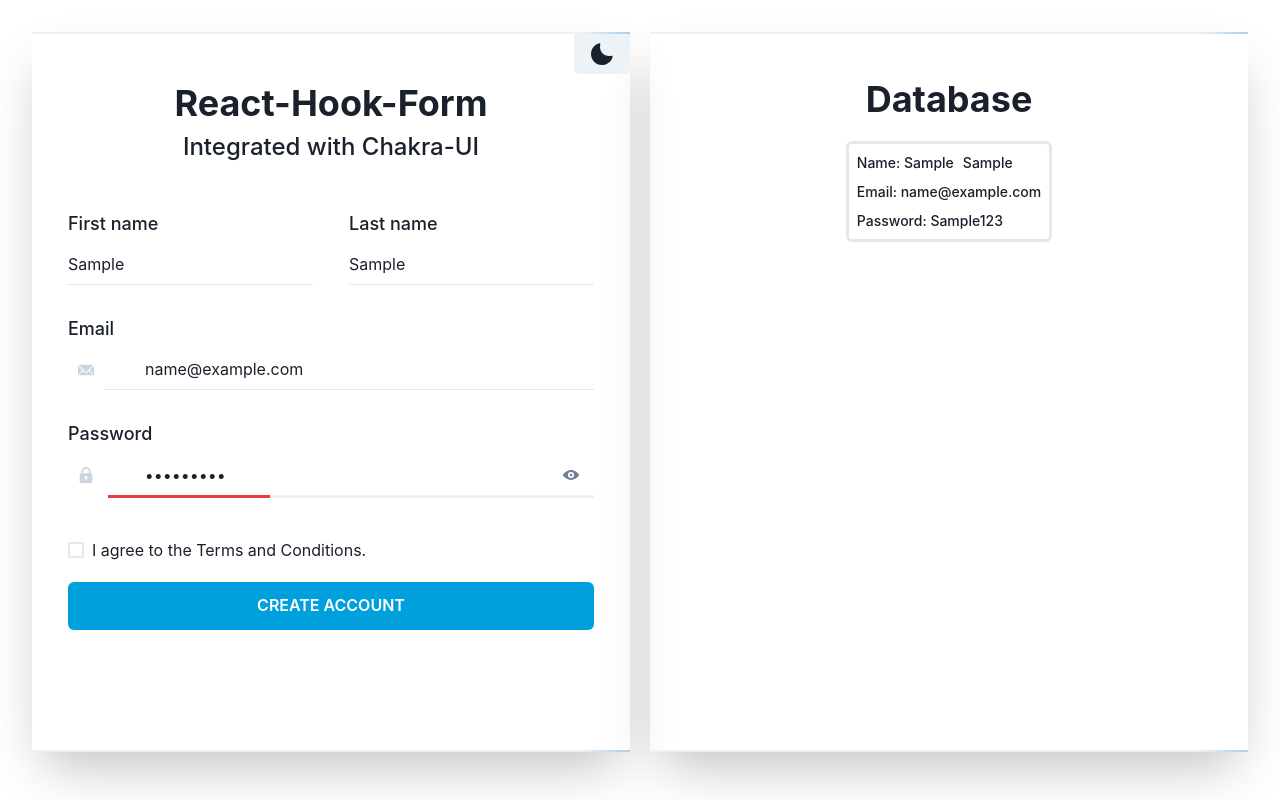
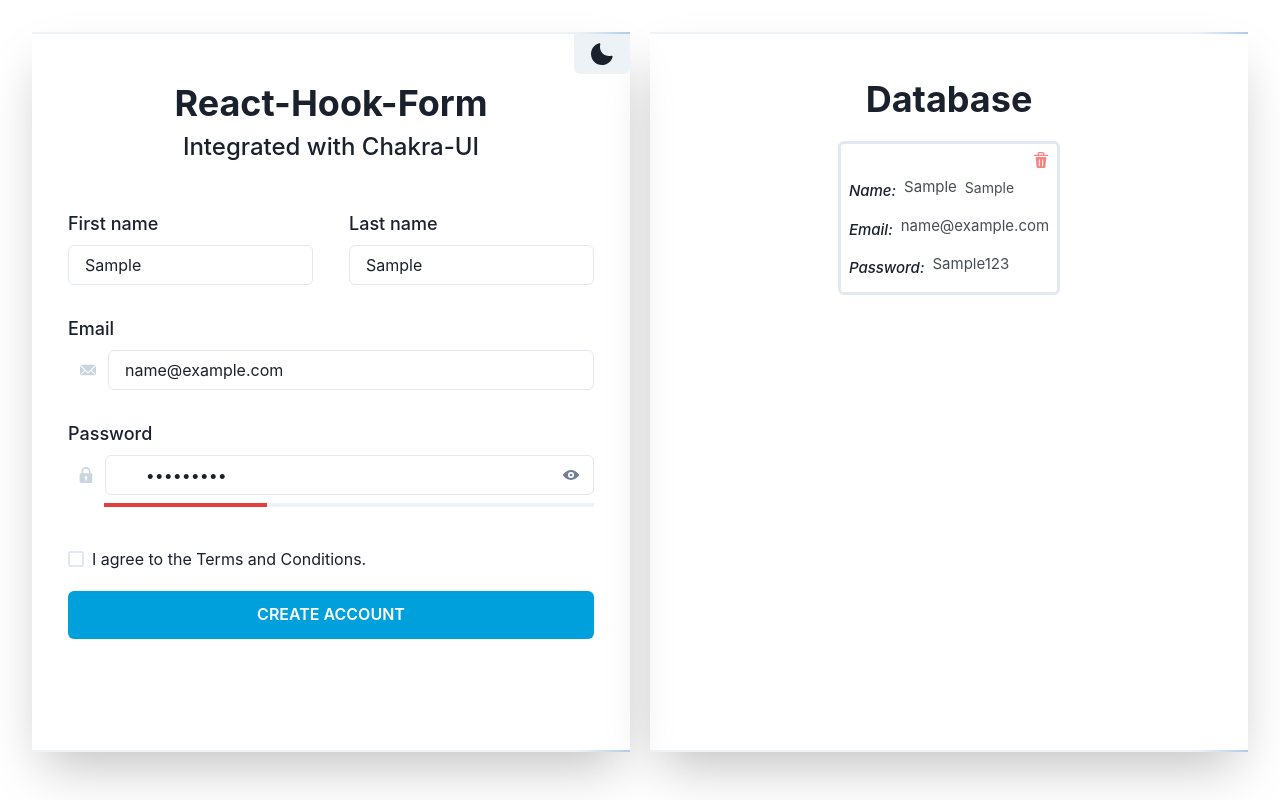
Before and after one commit to gabrielpenteado/react-form, a React (Vite) app: page / in a window 1280 px wide. Both pictures are taken after typing "Sample", "Sample", "name@example.com", "Sample123" into the empty fields and a click on the button "CREATE ACCOUNT". Built offline with nearby package versions, Linux system fonts and the light colour scheme.

Commit message:
created userCard

```diff
--- a/src/components/DataDisplay.tsx
+++ b/src/components/DataDisplay.tsx
@@ -5,43 +5,24 @@
 import {
   Box,
   Heading,
-  HStack,
-  Stack,
-  Stat,
-  StatHelpText,
-  StatLabel
 } from "@chakra-ui/react";
 
 import { IUser } from "../contexts/UserDataContext"
+import { UserCard } from "./DataDisplay/UserCard";
 
 export function DataDisplay() {
 
   const context = useContext(UserContext);
 
-  const usersArray: IUser[] = context.userList;
+  const usersArray: IUser[] | undefined = context.userList;
 
 
   return (
     <Box display="flex" flexDirection={"column"} alignItems="center">
       <Heading as="h1" fontSize={["2xl", "2xl", "4xl"]} pt="44px"> Database </Heading>
 
-      {usersArray.map((user, index) =>
-        <Stat mt={5} key={index}>
-          <Stack
-            p={2}
-            borderWidth="3px"
-            borderRadius="md"
-            direction="column"
-            align="flex-start"
-          >
-            <HStack>
-              <StatLabel>Name: {user.firstname}</StatLabel>
-              <StatLabel ml={"1px"}>{user.lastname}</StatLabel>
-            </HStack>
-            <StatLabel>Email: {user.email}</StatLabel>
-            <StatLabel>Password: {user.password}</StatLabel>
-          </Stack>
-        </Stat>
+      {usersArray && usersArray.map((user, index) =>
+        <UserCard user={user} index={index} />
       )}
 
     </Box>
--- /dev/null
+++ b/src/components/DataDisplay/UserCard.tsx
@@ -0,0 +1,44 @@
+import {
+  Box,
+  Flex,
+  flexbox,
+  Heading,
+  HStack,
+  Stack,
+  Stat,
+  StatHelpText,
+  StatLabel
+} from "@chakra-ui/react";
+
+import { DeleteIcon } from '@chakra-ui/icons';
+
+import { IUser } from "../../contexts/UserDataContext";
+
+export function UserCard({ user }: { user: IUser }, index: number) {
+  return (
+    <Stat mt={5} key={index}>
+      <Stack
+        p={2}
+        borderWidth="3px"
+        borderRadius="md"
+        direction="column"
+        align="flex-start"
+      >
+        <DeleteIcon alignSelf={"flex-end"} cursor="pointer" color={"red.300"} />
+        <HStack>
+          <StatLabel fontStyle={"italic"} fontSize="15px">Name: </StatLabel>
+          <StatHelpText fontSize={"15px"}>{user.firstname}</StatHelpText>
+          <StatHelpText>{user.lastname}</StatHelpText>
+        </HStack>
+        <HStack>
+          <StatLabel fontStyle={"italic"} fontSize="15px">Email: </StatLabel>
+          <StatHelpText fontSize={"15px"}>{user.email}</StatHelpText>
+        </HStack>
+        <HStack>
+          <StatLabel fontStyle={"italic"} fontSize="15px">Password: </StatLabel>
+          <StatHelpText fontSize={"15px"}>{user.password}</StatHelpText>
+        </HStack>
+      </Stack>
+    </Stat>
+  )
+}
--- a/src/components/SignUp/Email.tsx
+++ b/src/components/SignUp/Email.tsx
@@ -9,16 +9,20 @@
   Input,
   InputGroup,
   InputLeftElement,
+  FormHelperText,
+  flexbox,
 
 } from "@chakra-ui/react";
+
+import { IUser } from "../../contexts/UserDataContext";
 
 import { EmailIcon } from '@chakra-ui/icons';
 
 export function Email() {
-  const { register, formState: { errors } } = useFormContext();
+  const { register, formState: { errors } } = useFormContext<IUser>();
 
   return (
-    <FormControl pt="30px">
+    <FormControl pt="30px" isInvalid={!errors.email ? false : true }  >
       <FormLabel fontSize={["sm", "md", "lg"]}>Email</FormLabel>
       <InputGroup>
         <InputLeftElement
@@ -26,14 +30,17 @@
           children={<EmailIcon color='gray.300' />}
           position="relative"
         />
+        <Flex direction={"column"} flexGrow="1">
           <Input
             type="email"
-            variant="flushed"
+            variant="outline"
             placeholder="Enter your email."
             _placeholder={{ opacity: 0.75, color: 'gray.500', fontSize: ["sm", "sm", "md"] }}
             size={["sm", "sm", "md"]}
-            {...register("email")}
+            {...register("email", { required: "Please, enter your email" })}
           />
+          {errors.email && <FormErrorMessage>{errors.email.message}</FormErrorMessage>}
+        </Flex>
       </InputGroup>
     </FormControl >
   )
--- a/src/components/SignUp/Name.tsx
+++ b/src/components/SignUp/Name.tsx
@@ -7,38 +7,42 @@
   FormLabel,
   FormErrorMessage,
   Input,
-  Stack
+  Stack,
+  Text,
+  FormHelperText
 } from "@chakra-ui/react";
 
+import { IUser } from "../../contexts/UserDataContext";
 
 export function Name() {
-  const { register, formState: { errors } } = useFormContext();
-
+  const { register, formState: { errors } } = useFormContext<IUser>();
 
   return (
     <Stack direction={["column", "column", "row"]} spacing="36px" pl="36px" pr="36px" pt="24x">
-      <FormControl>
+      <FormControl isInvalid={!errors.firstname ? false : true}>
         <FormLabel fontSize={["sm", "md", "lg"]}>First name</FormLabel>
         <Input
           type="text"
-          variant="flushed"
+          variant="outline"
           placeholder="Enter your first name."
           _placeholder={{ opacity: 0.75, color: 'gray.500', fontSize: ["sm", "sm", "md"] }}
           size={["sm", "sm", "md"]}
-          {...register("firstname")}
+          {...register("firstname", { required: "Please, enter your first name" })}
         />
+        {errors.firstname && <FormErrorMessage>{errors.firstname.message}</FormErrorMessage>}
       </FormControl>
 
-      <FormControl>
+      <FormControl isInvalid={!errors.lastname ? false : true}>
         <FormLabel fontSize={["sm", "md", "lg"]}>Last name</FormLabel>
         <Input
           type="text"
-          variant="flushed"
+          variant="outline"
           placeholder="Enter your last name."
           _placeholder={{ opacity: 0.75, color: 'gray.500', fontSize: ["sm", "sm", "md"] }}
           size={["sm", "sm", "md"]}
-          {...register("lastname")}
+          {...register("lastname", { required: "Please, enter your last name" })}
         />
+        {errors.lastname && <FormErrorMessage>{errors.lastname.message}</FormErrorMessage>}
       </FormControl>
     </Stack>
   )
--- a/src/components/SignUp/Password.tsx
+++ b/src/components/SignUp/Password.tsx
@@ -36,7 +36,7 @@
         />
         <Input
           type={show ? 'text' : 'password'}
-          variant="unstyled"
+          variant="outline"
           placeholder="Enter your password."
           _placeholder={{ opacity: 0.75, color: 'gray.500', fontSize: ["sm", "sm", "md"] }}
           size={["sm", "sm", "md"]}
@@ -48,7 +48,7 @@
           </Button>
         </InputRightElement>
       </InputGroup>
-      <Progress height={"3px"} value={33.3} ml="40px" colorScheme="red" />
+      <Progress height={"4px"} mt="8px" value={33.3} ml="36px" colorScheme="red" />
     </FormControl>
   )
 }
```
Lines whose indentation alone changed are shown as unchanged.
